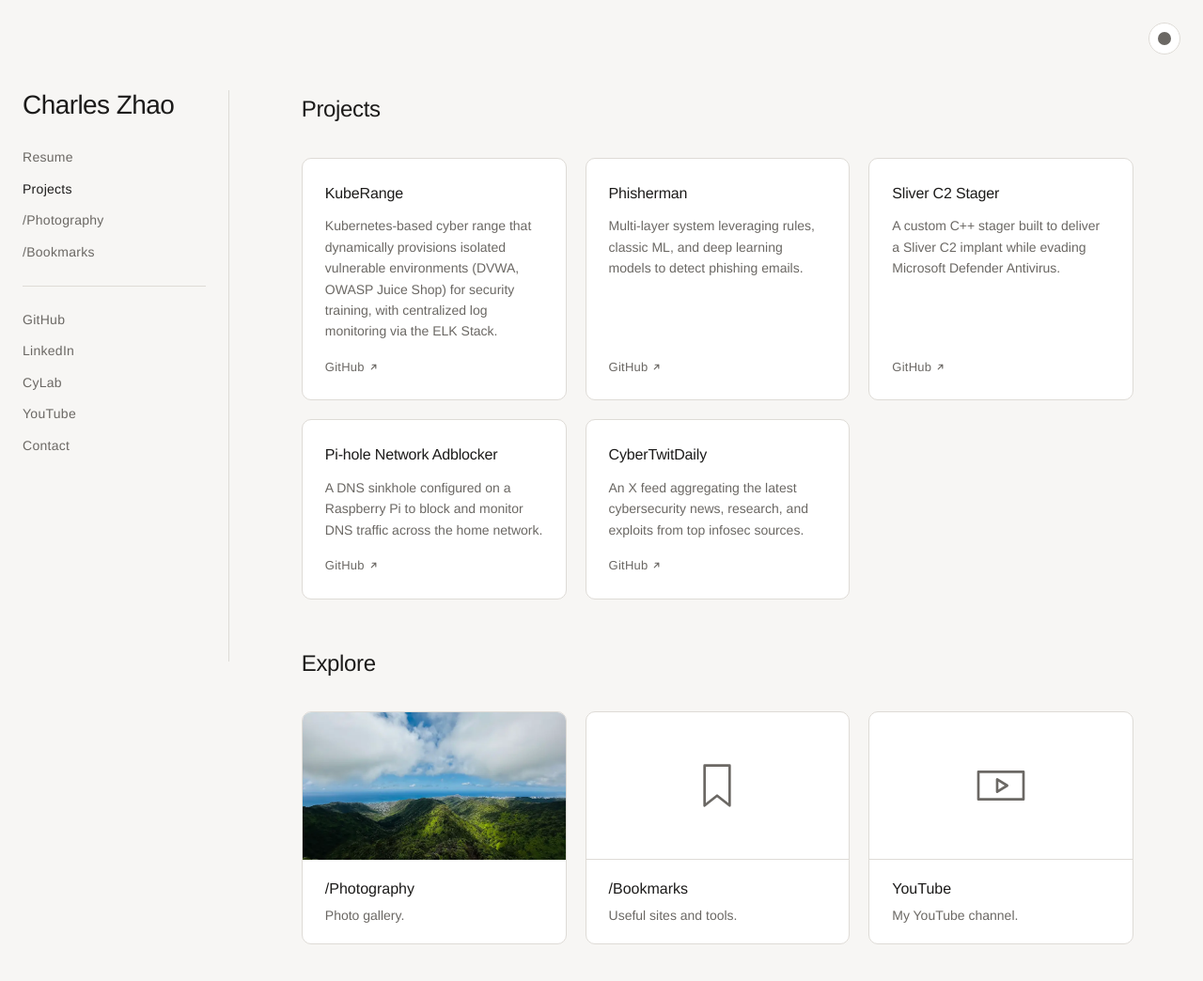
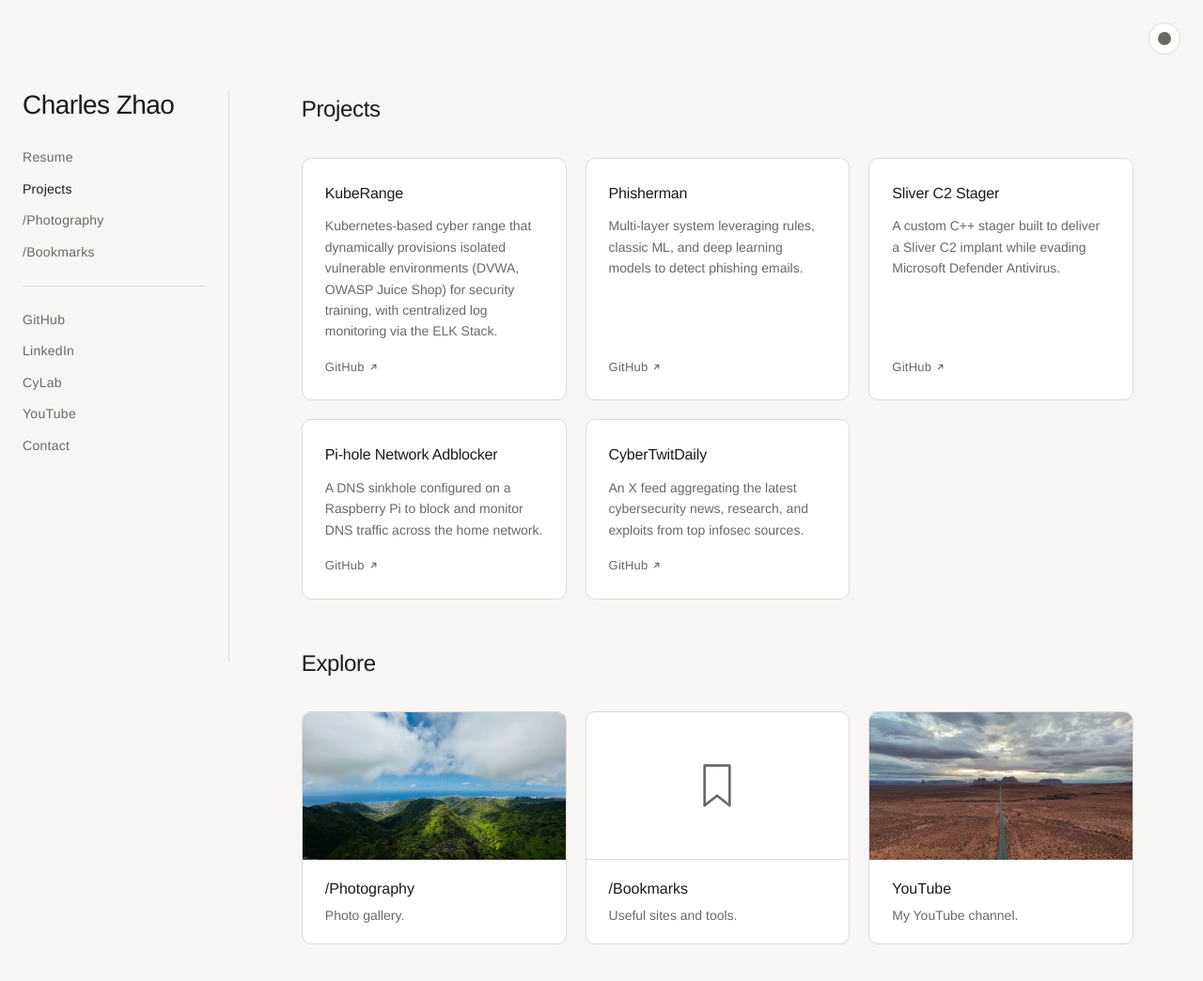
Before and after one commit to ChamberZ1/website, an Astro site: page / in a window 1280 px wide. Shown: the top 1044 px of the page at 94% size. Built offline with nearby package versions, Linux system fonts and the light colour scheme; Astro itself is replaced by a stand-in of ours.

Commit message:
Show the channel banner on the YouTube card
Co-Authored-By: Claude Opus 5.5 <noreply@anthropic.com>

```diff
--- a/src/pages/index.astro
+++ b/src/pages/index.astro
@@ -11,7 +11,7 @@ import { getLiveSections } from '../data/sections';
 const channel = profile.links.find(({ label }) => label === 'YouTube');
 const cards = [
     ...await getLiveSections(),
-    ...(channel ? [{ ...channel, summary: 'My YouTube channel.', icon: 'M3 6.5h18v11H3zM10.5 9.5v5l4-2.5z' }] : []),
+    ...(channel ? [{ ...channel, summary: 'My YouTube channel.', image: '/assets/img/youtube-banner-800px.webp' }] : []),
 ];
 const posts = (await getPosts()).filter(({ data }) => data.showOnHome);
 ---
```
Also changed, not shown: public/assets/img/youtube-banner-800px.webp (added).
